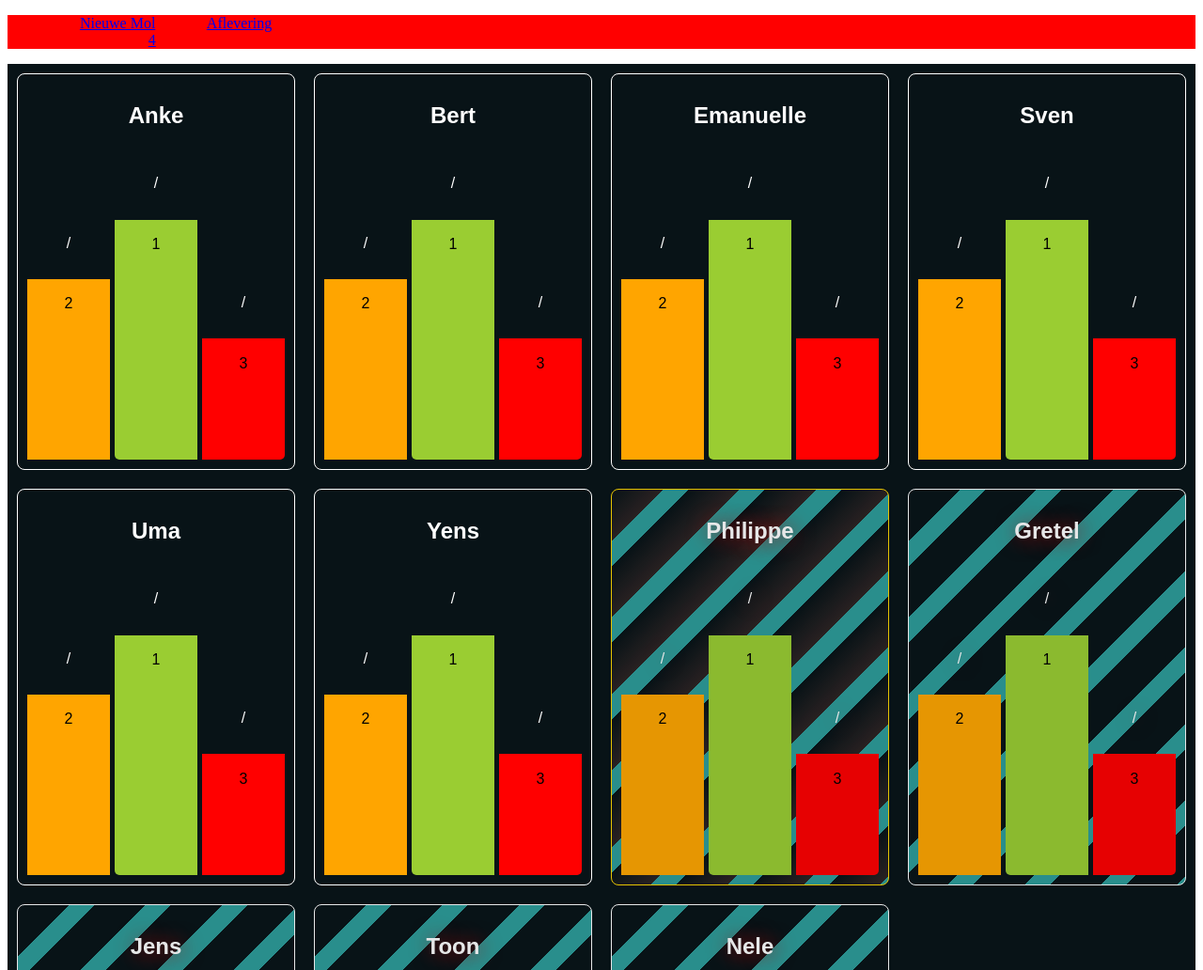
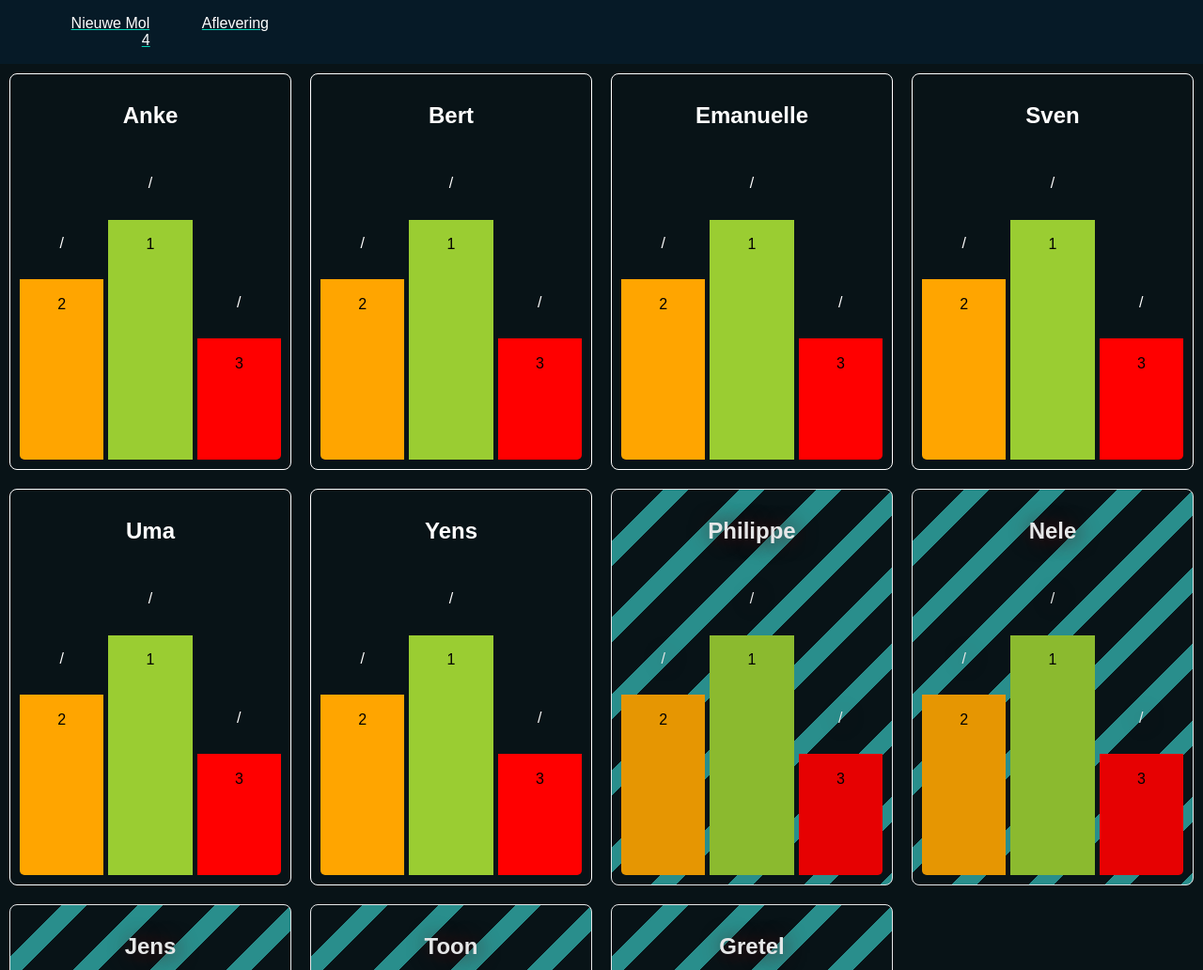
Before and after one commit to BrechtMatthys/Mol-2023, a plain HTML site: page index.html in a window 1280 px wide. Shown: the top 1032 px of the page at 94% size. Drawn offline with Linux system fonts and the light colour scheme.

Commit message:
Volgorde

```diff
--- a/script.js
+++ b/script.js
@@ -157,6 +157,7 @@ let spelers = [
   },
 ];
 
+// dit bepaalt de volgorde van de cards
 let kandidaten = [
   { name: "Anke" },
   { name: "Bert" },
@@ -164,11 +165,11 @@ let kandidaten = [
   { name: "Sven" },
   { name: "Uma" },
   { name: "Yens" },
-  { name: "Philippe", status:"mol" },
-  { name: "Gretel", status:"afgevallen" },
+  { name: "Philippe", status:"afgevallen" },
+  { name: "Nele", status:"afgevallen" },
   { name: "Jens", status:"afgevallen" },
   { name: "Toon", status:"afgevallen" },
-  { name: "Nele", status:"afgevallen" },
+  { name: "Gretel", status:"afgevallen" },
 ];
 
 
@@ -179,10 +180,10 @@ let svenScore = [];
 let umaScore = [];
 let yensScore = [];
 let philippeScore = [];
-let gretelScore = [];
+let neleScore = [];
 let jensScore = [];
 let toonScore = [];
-let neleScore = [];
+let gretelScore = [];
 
 // Anke
 spelers.sort((a, b) => {
@@ -233,12 +234,12 @@ spelers.sort((a, b) => {
 
 philippeScore.push(spelers[0], spelers[1], spelers[2])
 
-// Gretel
+// Nele
 spelers.sort((a, b) => {
-  return b.scoreGretel - a.scoreGretel;
+  return b.scoreNele - a.scoreNele;
 });
 
-gretelScore.push(spelers[0], spelers[1], spelers[2])
+neleScore.push(spelers[0], spelers[1], spelers[2])
 
 // Jens
 spelers.sort((a, b) => {
@@ -254,12 +255,13 @@ spelers.sort((a, b) => {
 
 toonScore.push(spelers[0], spelers[1], spelers[2])
 
-// Nele
+// Gretel
 spelers.sort((a, b) => {
-  return b.scoreNele - a.scoreNele;
+  return b.scoreGretel - a.scoreGretel;
 });
 
-neleScore.push(spelers[0], spelers[1], spelers[2])
+gretelScore.push(spelers[0], spelers[1], spelers[2])
+
 
 
 
@@ -371,9 +373,9 @@ kandidaten.forEach((item, i) => {
       box.appendChild(spelerbox);
     });
   }
-  // Gretel
-  if (item.name === "Gretel"){
-    gretelScore.forEach((speler, j) => {
+  // Nele
+  if (item.name === "Nele"){
+    neleScore.forEach((speler, j) => {
         // 2 1 3
       let nummers = document.createElement("div");
       nummers.innerText = j + 1;
@@ -410,9 +412,9 @@ kandidaten.forEach((item, i) => {
       box.appendChild(spelerbox);
     });
   }
-  // Nele
-  if (item.name === "Nele"){
-    neleScore.forEach((speler, j) => {
+  // Gretel
+  if (item.name === "Gretel"){
+    gretelScore.forEach((speler, j) => {
         // 2 1 3
       let nummers = document.createElement("div");
       nummers.innerText = j + 1;
@@ -423,5 +425,6 @@ kandidaten.forEach((item, i) => {
       box.appendChild(spelerbox);
     });
   }
+
   main.appendChild(box);
 });
--- a/style.css
+++ b/style.css
@@ -1,6 +1,11 @@
+body{
+  margin: 0;
+  font-family: 'Oswald', sans-serif;
+}
 header{
   width: 100%;
-  background-color: red;
+  overflow: hidden;
+  background-color: #061a27;
 }
 ul{
   width: 20%;
@@ -9,6 +14,19 @@ ul{
 li{
   display: inline;
   margin: 0 10%;
+  color: white;
+}
+a{
+  color: #02d2b4;
+}
+a:hover li{
+  color: #90e7da;
+}
+a:active{
+  color: #abc7c2;
+}
+a:active li{
+  color: #38c2ac;
 }
 main {
   width: 100%;
@@ -17,8 +35,6 @@ main {
 
   display: grid;
   grid-template-columns: 1fr 1fr 1fr 1fr;
-
- font-family: 'Oswald', sans-serif;
 }
 h2{
   text-align: center;
@@ -60,7 +76,6 @@ section div:nth-of-type(1n){
   background-color: yellowgreen;
   grid-row: 3/15;
   grid-column: 2;
-  border-radius: 0 0 0 5px;
 }
 
 section div:nth-of-type(2n){
@@ -68,6 +83,7 @@ section div:nth-of-type(2n){
   grid-row: 4/15;
   grid-column: 1;
   border-radius: 0;
+  border-radius: 0 0 0 5px;
 }
 section div:nth-of-type(3n){
   background-color: red;
@@ -83,7 +99,7 @@ section div:nth-of-type(3n){
   opacity: 0.9;
 }
 .afgevallen h2, .afgevallen p{
-  text-shadow: 2px 1px 22px rgba(185,0,0,1);
+  text-shadow: 2px 1px 22px rgba(92, 5, 5, 1);
 }
 
 .mol{
@@ -93,7 +109,7 @@ section div:nth-of-type(3n){
   border-color: #FFD700!important;
 }
 .mol h2, .mol p{
-  text-shadow: 2px 1px 22px rgba(185,0,0,1);
+  text-shadow: 2px 1px 22px rgba(92, 5, 5, 1);
 }
 
 
```
Also changed, not shown: archief.js (+9 -8 lines).
